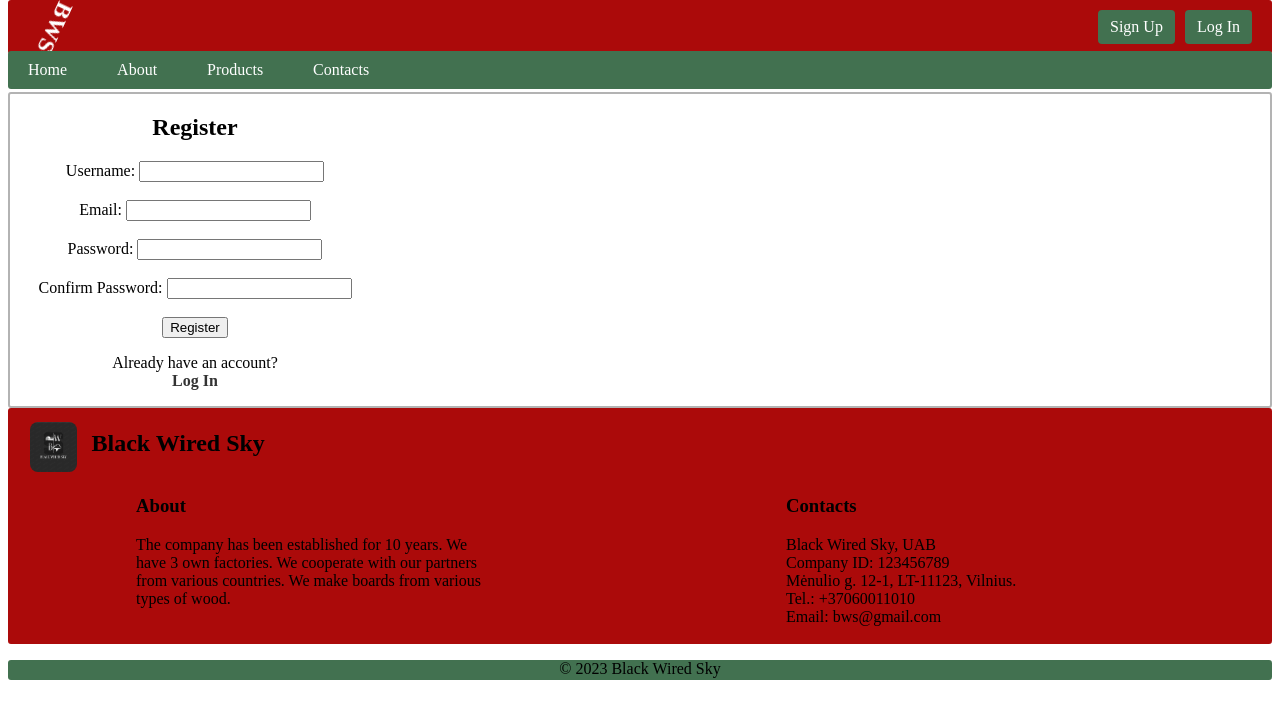
After one commit to IamGuber/BWS, a Django app: page /bws/register/ in a window 1280 px wide. The commit adds this page. Shown: the top 719 px of the page. Run offline with Django 4.2, Linux system fonts and the light colour scheme.

Commit message:
Padaryta kad uzsiregistraves vartotojas galetu padaryti pats uzsakyma. Html css pakeitimai.

```diff
--- a/mysite/bws/models.py
+++ b/mysite/bws/models.py
@@ -85,7 +85,7 @@ class Product(models.Model):
     height = models.IntegerField(verbose_name='Height(mm)', default=0)
     thickness = models.IntegerField(verbose_name='Thickness(mm)', default=0)
     trailer = models.ForeignKey(to=Trailer, verbose_name='Trailer', on_delete=models.SET_NULL, null=True, blank=True)
-    product_image = models.ImageField(verbose_name='Product Image', upload_to='products_images', null=True, blank=True)
+    product_image = models.ImageField(verbose_name='Product Image', upload_to='media', null=True, blank=True)
 
     def capacity_calculation(self):
         trailer_height = self.trailer.height
--- a/mysite/bws/static/css/style.css
+++ b/mysite/bws/static/css/style.css
@@ -218,7 +218,7 @@
 
 .table {
     width: 600px;
-}
+r}
 
 .th {
     text-align: left;
@@ -229,3 +229,48 @@ th,
 td {
     border: 1px solid #000;
 }
+
+.footer-info {
+    margin-top: 0;
+    background-color: #427150;
+    border-radius: 3px;
+    height: 20px;
+    width: auto;
+    text-align: center;
+}
+
+.content-alert {
+    margin-top: 100px;
+}
+
+.product-image {
+    width: 200px;
+    height: auto;
+    margin-bottom: 10px;
+}
+
+.content-list {
+    display: flex;
+    flex-wrap: wrap;
+    justify-content: space-between;
+    padding: 50px;
+}
+
+.content2 {
+    width: 20%;
+    margin-bottom: 20px;
+}
+
+.product-info {
+    margin-bottom: 10px;
+    font-weight: bold;
+}
+
+.product-link {
+    display: flex;
+    flex-direction: column;
+    align-items: center;
+    text-align: center;
+    text-decoration: none;
+    margin: 20px;
+}
--- a/mysite/bws/templates/base.html
+++ b/mysite/bws/templates/base.html
@@ -17,7 +17,7 @@
     <p></p>
     {% else %}
     <div class="buttons">
-      <button class="button">Sign Up</button>
+      <a href="{% url 'register' %}" class="button">Sign Up</a>
       <a href="{% url 'login' %}" class="button">Log In</a>
     </div>
     {% endif %}
@@ -49,7 +49,13 @@
       {% endif %}
     </div>
   </div>
-
+    {% if messages %}
+    {% for message in messages %}
+    <div class="content-alert">
+      {{ message }}
+    </div>
+    {% endfor %}
+    {% endif %}
     {% block 'content' %}{% endblock %}
 
 <footer>
@@ -72,6 +78,9 @@
       </div>
     </div>
   </div>
+  <div class="footer-info">
+    <p>© 2023 Black Wired Sky</p>
+  </div>
 </footer>
 
 </body>
--- /dev/null
+++ b/mysite/bws/templates/registration/register.html
@@ -0,0 +1,34 @@
+{% extends 'base.html' %}
+{% load static %}
+{% block 'head' %}{% endblock %}
+{% block 'title' %}<title>Black Wired Sky: Registration</title>{% endblock %}
+{% block 'menu' %}{% endblock %}
+{% block 'content' %}
+
+<div class="content">
+    {% if form.errors %}
+        <p>Registration error, please try again!</p>
+    {% endif %}
+    <div class="container">
+        <h2>Register</h2>
+        <form method="post" action="{% url 'register' %}">
+            {% csrf_token %}
+            <label for="username">Username:</label>
+            <input type="text" id="username" name="username" required><br><br>
+
+            <label for="email">Email:</label>
+            <input type="email" id="email" name="email" required><br><br>
+
+            <label for="password1">Password:</label>
+            <input type="password" id="password1" name="password1" required><br><br>
+
+            <label for="password2">Confirm Password:</label>
+            <input type="password" id="password2" name="password2" required><br><br>
+
+            <button type="submit">Register</button>
+        </form>
+        <p>Already have an account? <a href="{% url 'login' %}">Log In</a></p>
+    </div>
+</div>
+
+{% endblock %}
--- a/mysite/bws/urls.py
+++ b/mysite/bws/urls.py
@@ -3,7 +3,8 @@ from . import views
 
 urlpatterns = [
     path('', views.index, name='index'),
-    path('products', views.products, name='products'),
-    path('products/<int:product_id>', views.product, name='product'),
+    path('products', views.ProductsListView.as_view(), name='products'),
+    path('products/<int:product_id>', views.ProductDetailView.as_view(), name='product'),
     path('user_orders/', views.UserOrdersListView.as_view(), name='user_orders'),
+    path('register/', views.register, name='register'),
 ]
--- a/mysite/bws/views.py
+++ b/mysite/bws/views.py
@@ -1,8 +1,14 @@
 from django.shortcuts import render, get_object_or_404
 from .models import Order, Product
-from .forms import ProductFilterForm
+from .forms import ProductFilterForm, BuyerOrderForm
 from django.views import generic
 from django.contrib.auth.mixins import LoginRequiredMixin
+from django.views.decorators.csrf import csrf_protect
+from django.contrib import messages
+from django.shortcuts import redirect
+from django.contrib.auth.forms import User
+from django.views.generic.edit import FormMixin
+from django.urls import reverse
 
 
 def index(request):
@@ -15,41 +21,64 @@ def index(request):
     return render(request, 'index.html', context=context)
 
 
-def products(request):
-    products = Product.objects.exclude(name__contains='n')
-    form = ProductFilterForm(request.GET)
+class ProductsListView(generic.ListView):
+    model = Product
+    template_name = 'products.html'
+    context_object_name = 'products'
 
-    if form.is_valid():
-        width = form.cleaned_data.get('width')
-        length = form.cleaned_data.get('length')
-        height = form.cleaned_data.get('height')
-        thickness = form.cleaned_data.get('thickness')
+    def get_queryset(self):
+        queryset = Product.objects.exclude(name__contains='n')
+        form = ProductFilterForm(self.request.GET)
 
-        if width:
-            products = products.filter(width__gte=width)
-        if length:
-            products = products.filter(length__gte=length)
-        if height:
-            products = products.filter(height__gte=height)
-        if thickness:
-            products = products.filter(thickness__gte=thickness)
+        if form.is_valid():
+            width = form.cleaned_data.get('width')
+            length = form.cleaned_data.get('length')
+            height = form.cleaned_data.get('height')
+            thickness = form.cleaned_data.get('thickness')
 
-    context = {
-        'products': products,
-        'form': form,
-    }
+            if width:
+                queryset = queryset.filter(width__gte=width)
+            if length:
+                queryset = queryset.filter(length__gte=length)
+            if height:
+                queryset = queryset.filter(height__gte=height)
+            if thickness:
+                queryset = queryset.filter(thickness__gte=thickness)
 
-    return render(request, 'products.html', context=context)
+        return queryset
+
+    def get_context_data(self, **kwargs):
+        context = super().get_context_data(**kwargs)
+        context['form'] = ProductFilterForm(self.request.GET)
+        return context
 
 
-def product(request, product_id):
-    product = get_object_or_404(Product, pk=product_id)
+class ProductDetailView(FormMixin, generic.DetailView):
+    model = Product
+    template_name = 'product.html'
+    context_object_name = 'product'
+    form_class = BuyerOrderForm
 
-    context = {
-        'product': product,
-    }
+    def get_success_url(self):
+        return reverse('product', kwargs={'product_id': self.object.id})
 
-    return render(request, 'product.html', context=context)
+    def post(self, request, *args, **kwargs):
+        self.object = self.get_object()
+        form = self.get_form()
+        if form.is_valid():
+            return self.form_valid(form)
+        else:
+            return self.form_invalid(form)
+
+    def form_valid(self, form):
+        form.instance.product = self.object
+        form.instance.buyer = self.request.user.buyer
+        form.save()
+        return super().form_valid(form)
+
+    def get_object(self, queryset=None):
+        product_id = self.kwargs.get('product_id')
+        return get_object_or_404(Product, pk=product_id)
 
 
 class UserOrdersListView(LoginRequiredMixin, generic.ListView):
@@ -60,3 +89,29 @@ class UserOrdersListView(LoginRequiredMixin, generic.ListView):
     def get_queryset(self):
         queryset = Order.objects.filter(user_client=self.request.user)
         return queryset
+
+
+@csrf_protect
+def register(request):
+    if request.method == "POST":
+        username = request.POST['username']
+        email = request.POST['email']
+        password1 = request.POST['password1']
+        password2 = request.POST['password2']
+        if password1 == password2:
+            if User.objects.filter(username=username).exists():
+                messages.error(request, f"This username: {username}, is taken! Try another one.")
+                return redirect('register')
+            else:
+                if User.objects.filter(email=email).exists():
+                    messages.error(request, f"This {email} is taken! Try another one.")
+                    return redirect('register')
+                else:
+                    User.objects.create_user(username=username, email=email, password=password1)
+                    messages.info(request, f"User {username} is successfully registered!")
+                    return redirect('login')
+        else:
+            messages.error(request, "Passwords don't match!")
+            return redirect('register')
+    else:
+        return render(request, 'registration/register.html')
--- a/mysite/mysite/settings.py
+++ b/mysite/mysite/settings.py
@@ -120,8 +120,8 @@ USE_TZ = True
 STATIC_URL = '/static/'
 STATICFILES_DIRS = [os.path.join(BASE_DIR, 'bws/static')]
 STATIC_ROOT = os.path.join(BASE_DIR, 'staticfiles')
-MEDIA_URL = os.path.join(BASE_DIR, 'bws/media')
 MEDIA_URL = '/media/'
+MEDIA_ROOT = os.path.join(BASE_DIR, '/media/')
 LOGIN_REDIRECT_URL = '/'
 LOGOUT_REDIRECT_URL = '/'
 
```
Also changed, not shown: mysite/bws/templates/index.html (+11 -1 lines), mysite/bws/templates/product.html (+10 -0 lines), mysite/db.sqlite3.
